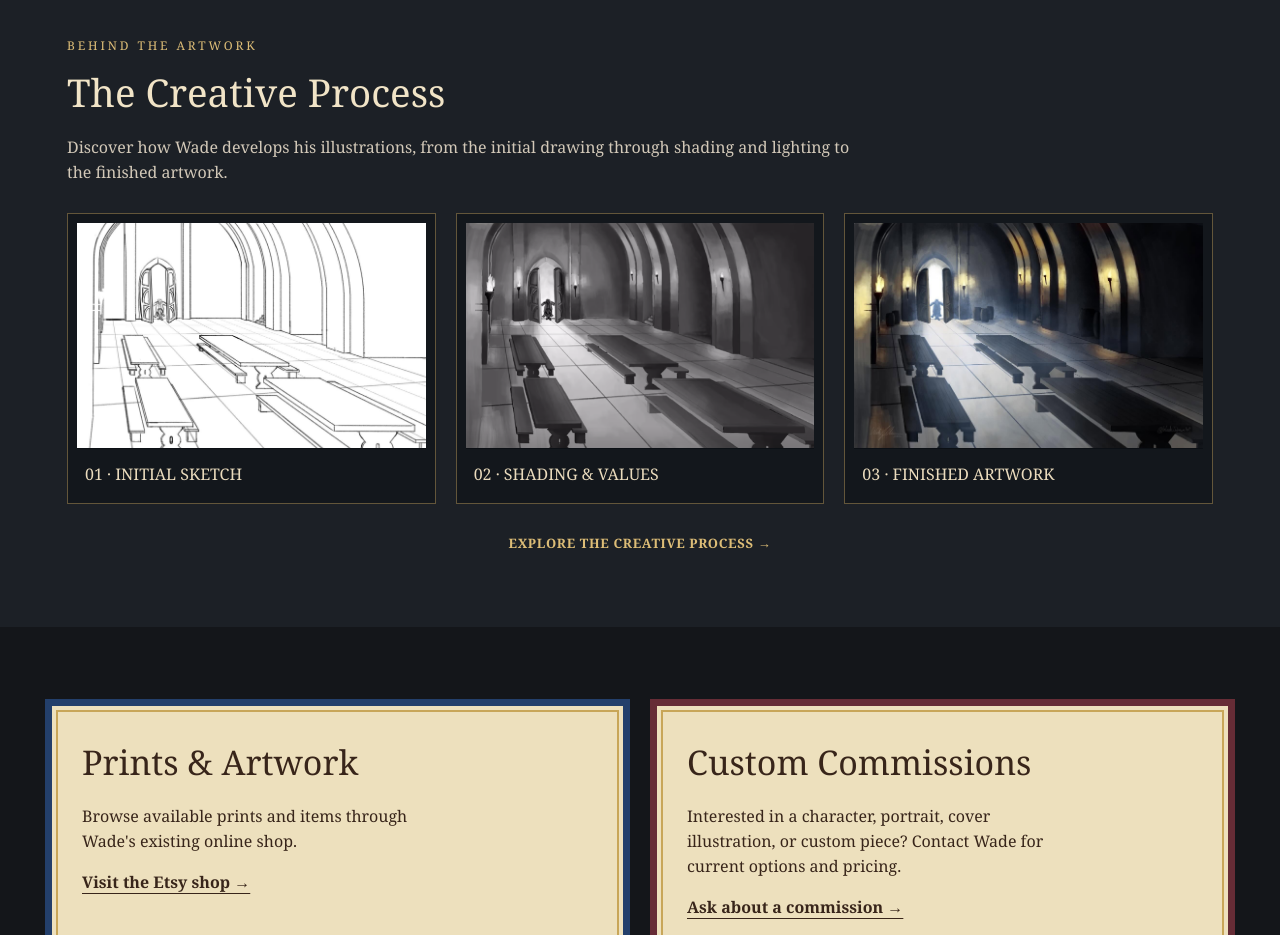
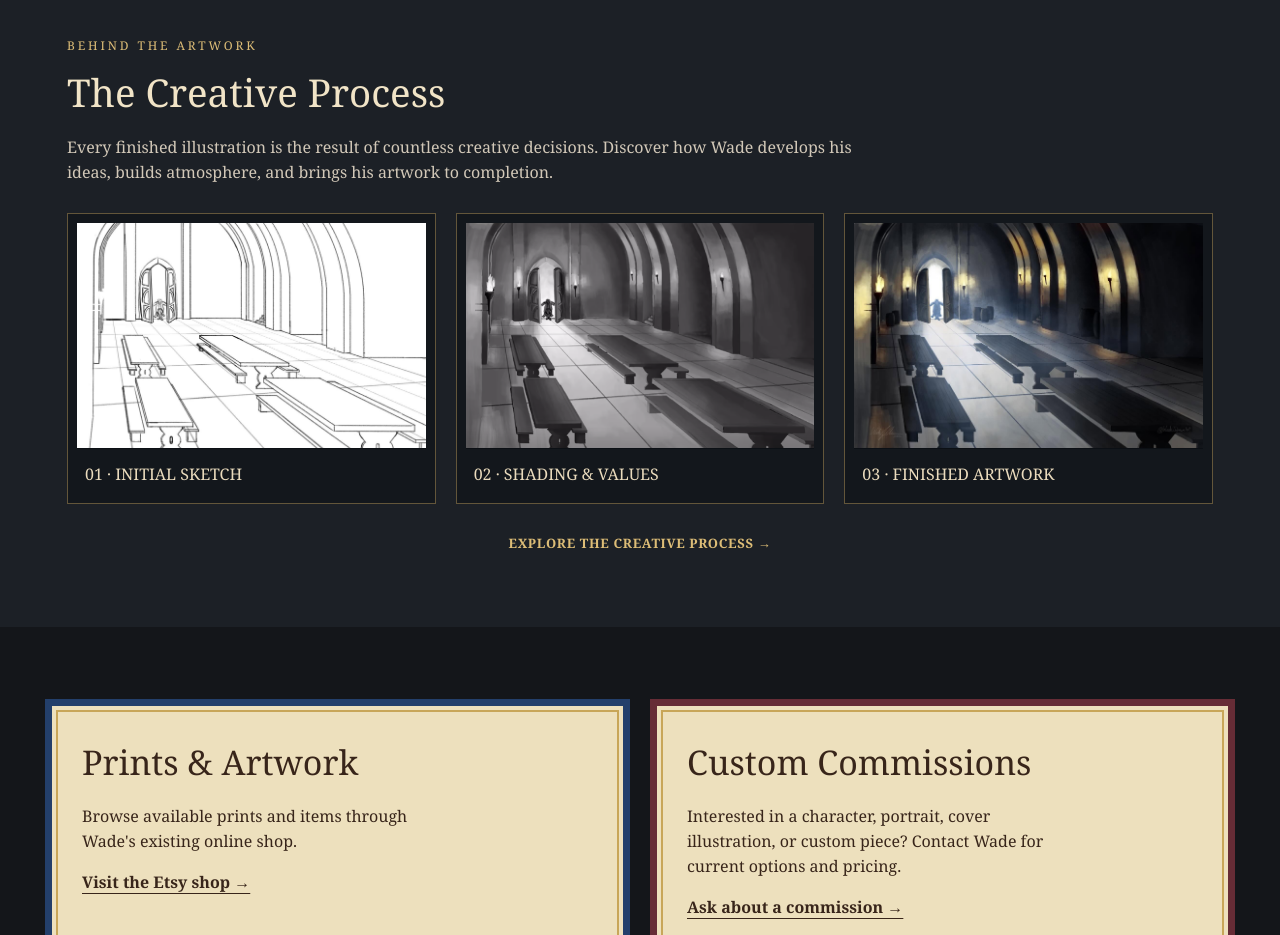
Before and after one commit to theladybugco/wade-johnson-art, a plain HTML site: page index.html in a window 1280 px wide. Shown: the part 3280-4215 px from the top of the page. Drawn offline with Linux system fonts and the light colour scheme.

Commit message:
Update Creative Process introduction with approved wording

```diff
--- a/index.html
+++ b/index.html
@@ -82,7 +82,7 @@
       <div class="shell">
         <div class="eyebrow">Behind the artwork</div>
         <h2 id="process-title">The Creative Process</h2>
-        <p>Discover how Wade develops his illustrations, from the initial drawing through shading and lighting to the finished artwork.</p>
+        <p>Every finished illustration is the result of countless creative decisions. Discover how Wade develops his ideas, builds atmosphere, and brings his artwork to completion.</p>
         <div class="process-grid">
           <figure class="process-card"><img loading="lazy" src="images/Aragorn Return Process 1.jpg" alt="Original line drawing for Aragorn's Return showing the hall's architectural perspective"><figcaption>01 · INITIAL SKETCH</figcaption></figure>
           <figure class="process-card"><img loading="lazy" src="images/Aragorn Return Process 2.png" alt="Wade's grayscale shading and values study for Aragorn's Return"><figcaption>02 · SHADING &amp; VALUES</figcaption></figure>
```
